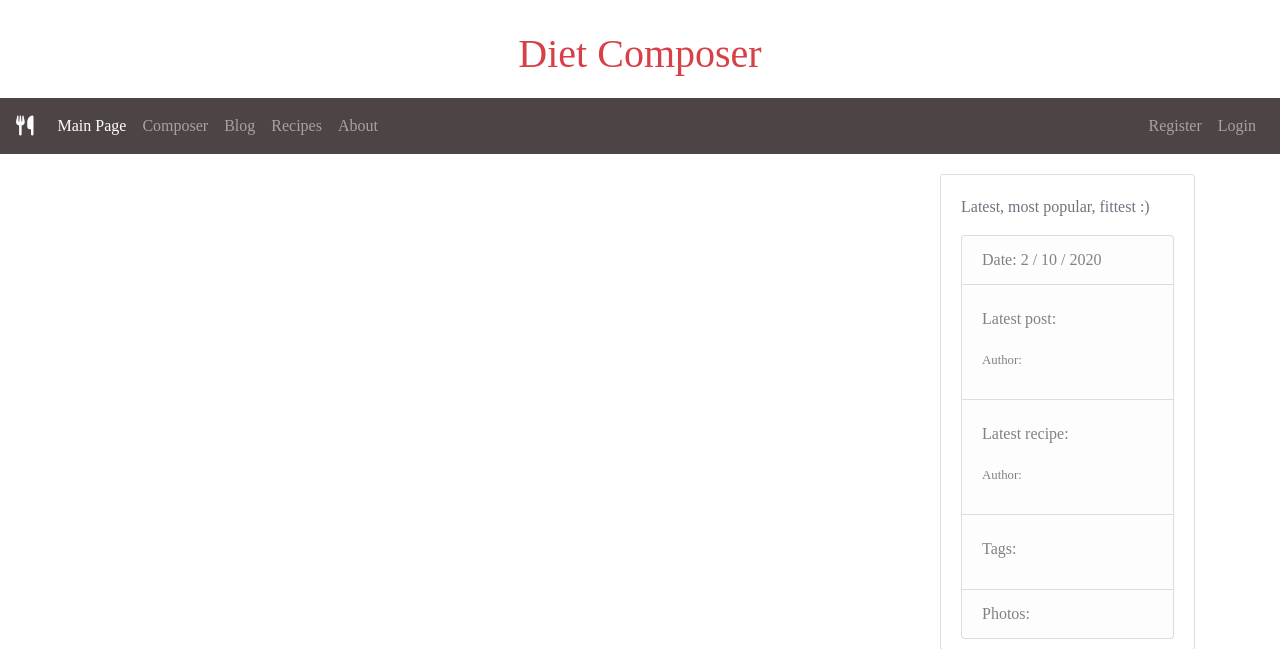
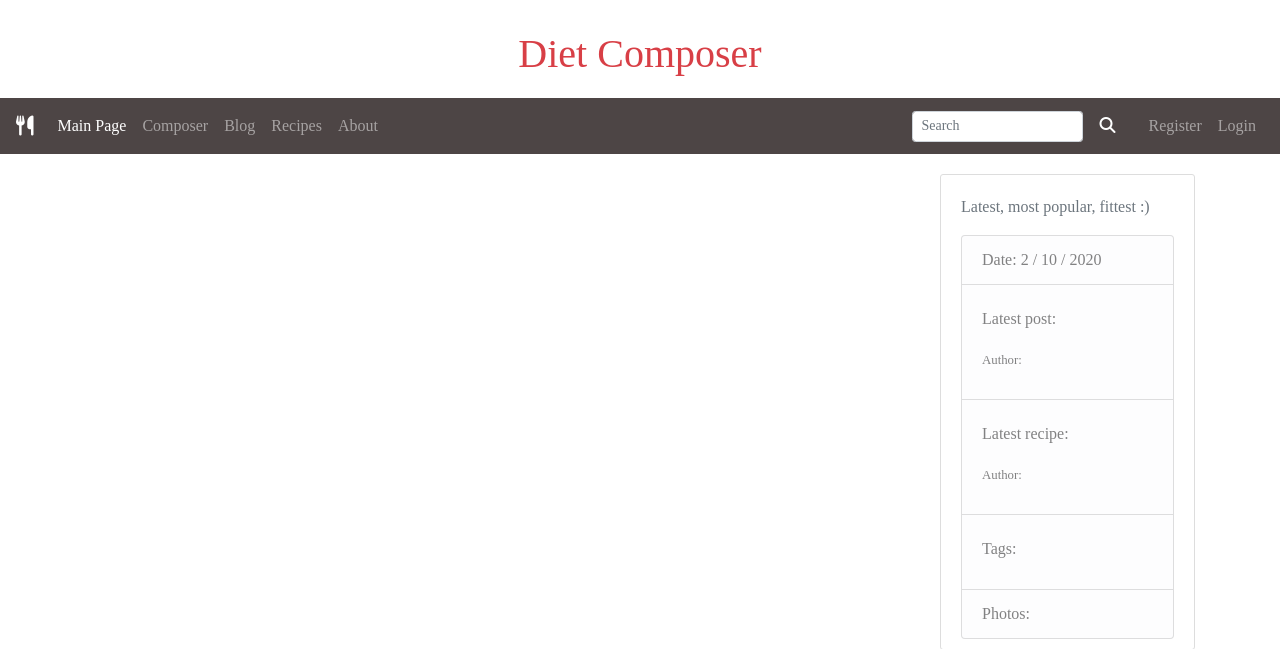
Before and after one commit to tomekmatuszewski/Diet_composer, a Django app: template apps/diet_blog/templates/diet_blog/blog.html in a window 1280 px wide. Shown: the top 649 px of the page. Run offline with Django 3.2, Linux system fonts and the light colour scheme; the template is opened without the code that fills it, so the values that code supplies are empty; some libraries are stand-ins or nearby versions.

Commit message:
templates changes

```diff
--- a/static/main.css
+++ b/static/main.css
@@ -48,6 +48,10 @@ header nav #mainmenu .btn
     margin-top: 2px;
 }
 
+nav .search
+{
+    color: white !important;
+}
 
 
 /* footer style */
--- a/templates/base.html
+++ b/templates/base.html
@@ -80,6 +80,13 @@
                     </ul>
 
                     <ul class="navbar-nav ml-auto">
+                        <!-- Search form -->
+                        <form class="form-inline" id="searchForm" action="">
+                            <input id="searchItem" class="form-control form-control-sm mr-3 w-75" type="text" placeholder="Search" aria-label="Search">
+                            <a id="gotoText" class="search" type="button" onclick="">
+                                <i class="fas fa-search" aria-hidden="true"></i>
+                            </a>
+                        </form>
                         {% if user.is_authenticated %}
                             <li class="nav-item">
                                 <a class="nav-link" href="{% url 'profile' %}"><i class="fas fa-user-circle"></i></a>
@@ -210,6 +217,7 @@
     <script type="text/javascript" src="{% static 'top_nav.js' %}"></script>
     <script type="text/javascript" src="{% static 'scroll_top.js' %}"></script>
     <script type="text/javascript" src="{% static 'current_date.js' %}"></script>
+    <script type="text/javascript" src="{% static 'search_and_go.js' %}"></script>
 
     </body>
 
```
Also changed, not shown: static/search_and_go.js (added).
